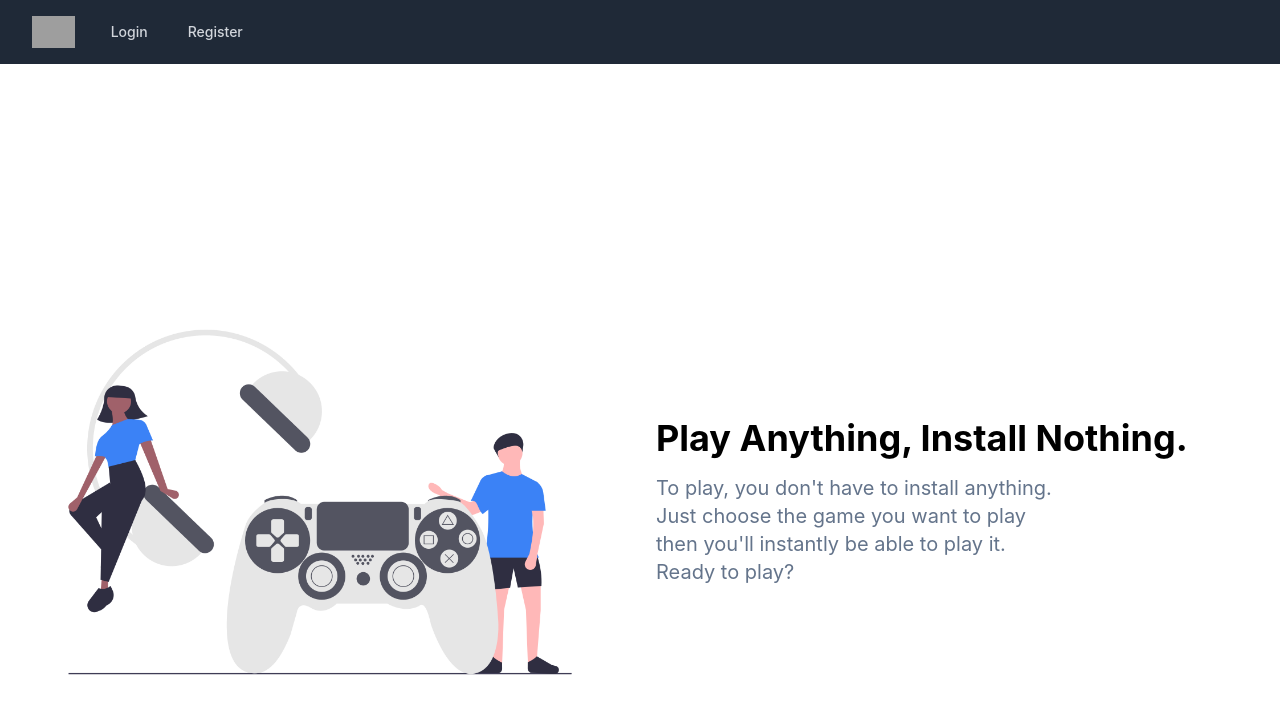
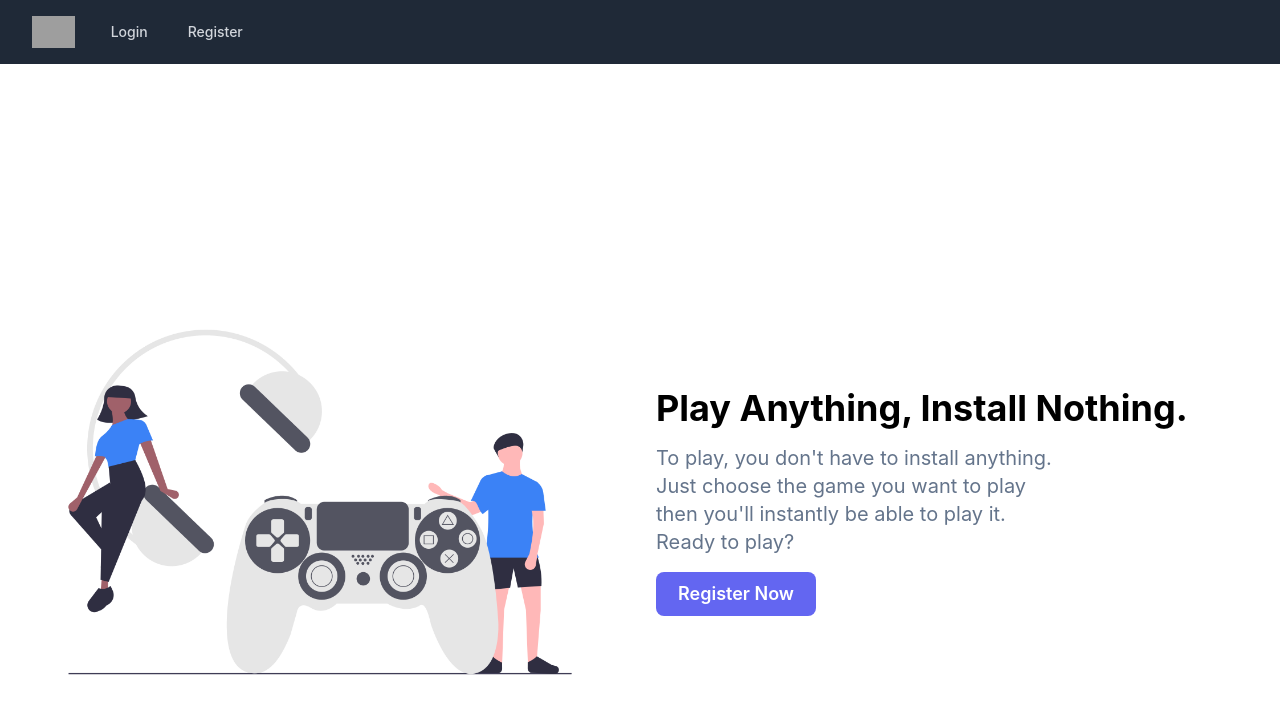
Before and after one commit to rijalrubio/fe-chapter10-alpha, a Next.js app in the folder fe-chapter10/: page / in a window 1280 px wide. Shown: the top 714 px of the page. Built offline with nearby package versions, Linux system fonts and the light colour scheme; grey boxes are pictures that could not be loaded.

Commit message:
fix error in index page

```diff
--- a/fe-chapter10/pages/index.js
+++ b/fe-chapter10/pages/index.js
@@ -1,8 +1,8 @@
 import Link from 'next/link';
-import { useCookies } from 'react-cookie';
+import { useSelector } from 'react-redux';
 
 export default function LandingPage() {
-  const [cookies] = useCookies(['accessToken', 'userId']);
+  const { isLoggedIn } = useSelector((state) => state.auth);
   return (
     <>
       <main className="lg:container mx-auto text-center md:text-left">
@@ -24,24 +24,15 @@ export default function LandingPage() {
                 game you want to play then you'll instantly be able to play it.
                 Ready to play?
               </p>
-              {!cookies.accessToken ||
-                (!cookies.userId ? (
+              {
                   <div className="flex gap-x-2 mt-4 justify-center md:justify-start">
-                    <Link href="/register">
+                    <Link href={ !isLoggedIn ? "/register" : "/list-games" }>
                       <div className="bg-indigo-500 hover:bg-indigo-600 py-2 w-40 text-white font-semibold text-lg text-center rounded-lg">
-                        Register Now
+                      { !isLoggedIn ? "Register Now" :  "Play Now"}
                       </div>
                     </Link>
                   </div>
-                ) : (
-                  <div className="flex gap-x-2 mt-4 justify-center md:justify-start">
-                    <Link href="/list-games">
-                      <div className="bg-indigo-500 hover:bg-indigo-600 py-2 w-40 text-white font-semibold text-lg text-center rounded-lg">
-                        Play Now
-                      </div>
-                    </Link>
-                  </div>
-                ))}
+              }
             </div>
           </div>
         </div>
```
